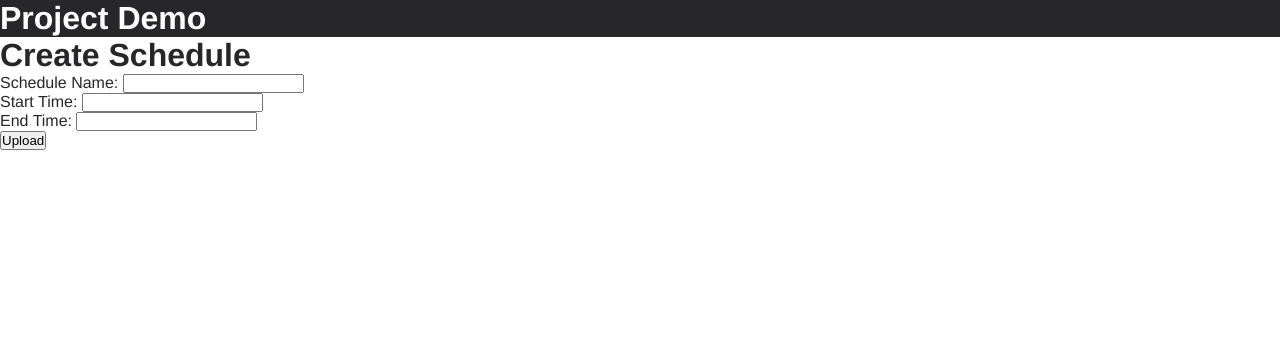
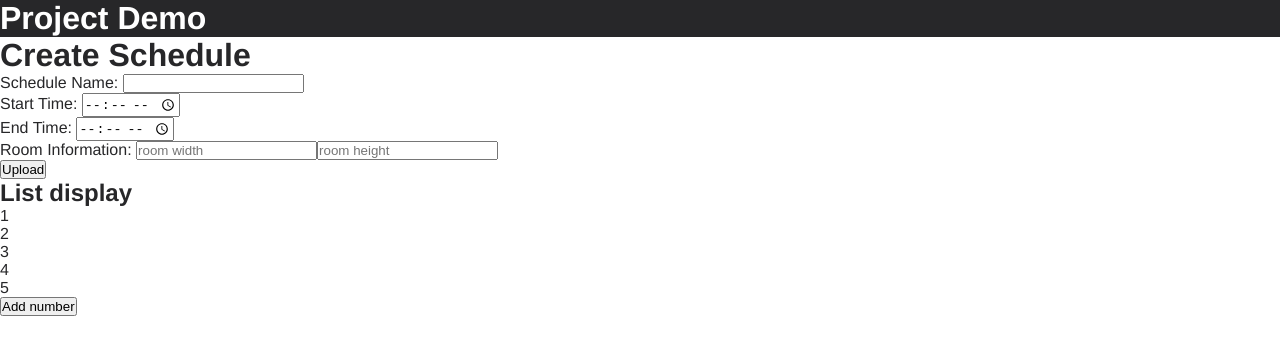
Before and after one commit to GabeFiorot/degreeProject, an Angular app: page / in a window 1280 px wide. Shown: the top 354 px of the page. Built offline with nearby package versions, Linux system fonts and the light colour scheme.

Commit message:
updated input to use time and room info and started with adding list input

```diff
--- a/package.json
+++ b/package.json
@@ -24,7 +24,7 @@
     "zone.js": "~0.11.3"
   },
   "devDependencies": {
-    "@angular-devkit/build-angular": "~0.1102.2",
+    "@angular-devkit/build-angular": "^0.1102.5",
     "@angular/cli": "~11.2.2",
     "@angular/compiler-cli": "~11.2.3",
     "@types/jasmine": "~3.6.0",
--- /dev/null
+++ b/src/app/Room.ts
@@ -0,0 +1,6 @@
+export class Room{
+
+    roomwidth: number;
+    roomHeight: number;
+
+}
--- a/src/app/schedule-builder/schedule-builder.component.html
+++ b/src/app/schedule-builder/schedule-builder.component.html
@@ -12,16 +12,33 @@
       <label>
         Start Time:
       </label>
-      <input type="number" name="start" id="start" />
+      <input type="time" name="start" id="start" />
     </div>
     <div>
       <label>
         End Time:
       </label>
-      <input type="number" name="end" id="end" />
+      <input type="time" name="end" id="end" />
+    </div>
+    <div>
+      <label>
+        Room Information:
+      </label>
+      <input type="number" name="roomwidth" id="roomwidth" placeholder="room width"/>
+      <input type="number" name="roomheight" id="roomheight" placeholder="room height" />
     </div>
     <div>
       <button type="submit">Upload</button>
     </div>
   </form>
+
+  <div>
+    <h2>List display</h2>
+    <ul class="listdisplay">
+      <li *ngFor='let value of list'>
+        <span class="listout">{{value}}</span>
+      </li>
+    </ul>
+    <button (click)="onClick()">Add number</button>
+  </div>
 </div>
--- a/src/app/schedule-builder/schedule-builder.component.ts
+++ b/src/app/schedule-builder/schedule-builder.component.ts
@@ -15,22 +15,30 @@ export class ScheduleBuilderComponent implements OnInit
 {
   SERVER_URL: string = 'https://luxo-api-test.azurewebsites.net/api/Schedules/';
 
-  schedule = { startTime: 111, endTime: 222, name: "baseval" };
-
+  schedule = { startTime: 111, endTime: 222, name: "baseval" , room : { roomwidth : 0, roomheight : 0}};
+  //schedule: Schedule;
   constructor(private httpClient: HttpClient) { }
-
+  list:number[] = [1,2,3,4,5];
   ngOnInit()
   {
 
   }
 
+  onClick(){
+    this.list[this.list.length] = this.list.length;
+  }
+
   onSubmit(event: any) {
     this.schedule.name = event.target.nameInput.value;
-    this.schedule.startTime = +event.target.start.value;
-    this.schedule.endTime = +event.target.end.value;
+    console.log(event.target.start.value);
+    this.schedule.startTime = event.target.start.value;
+    this.schedule.endTime = event.target.end.value;
+    this.schedule.room = {roomwidth : event.target.roomwidth.value, roomheight : event.target.roomheight.value}
     console.log(this.schedule);
+    /*
     this.httpClient
       .post<any>(this.SERVER_URL, this.schedule)
       .subscribe(res => console.log(res), err => console.log(err));
+      */
   }
 }
```
Also changed, not shown: src/app/Schedule.ts (+7 -3 lines), src/app/SchedulePeriod.ts (added, +7 -0 lines), 1 other file (tests, documents, lock files or other folders).
